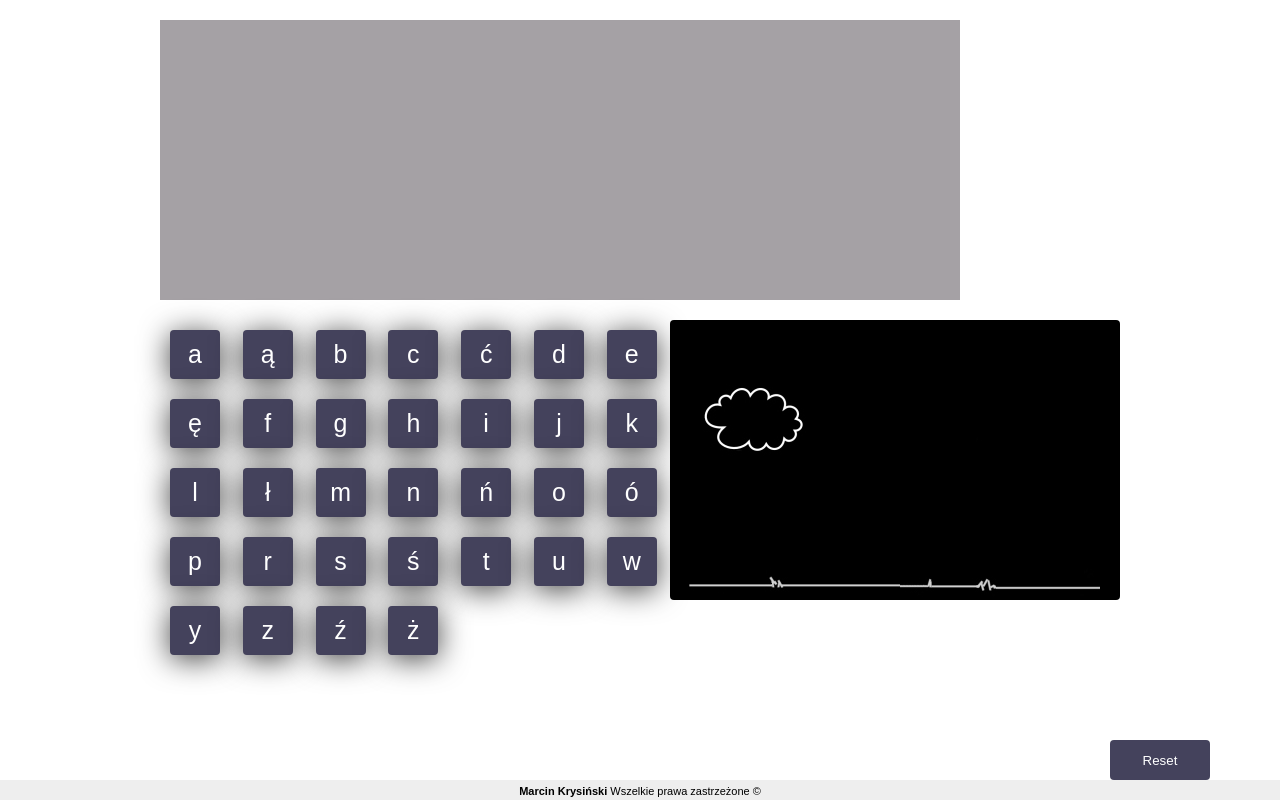
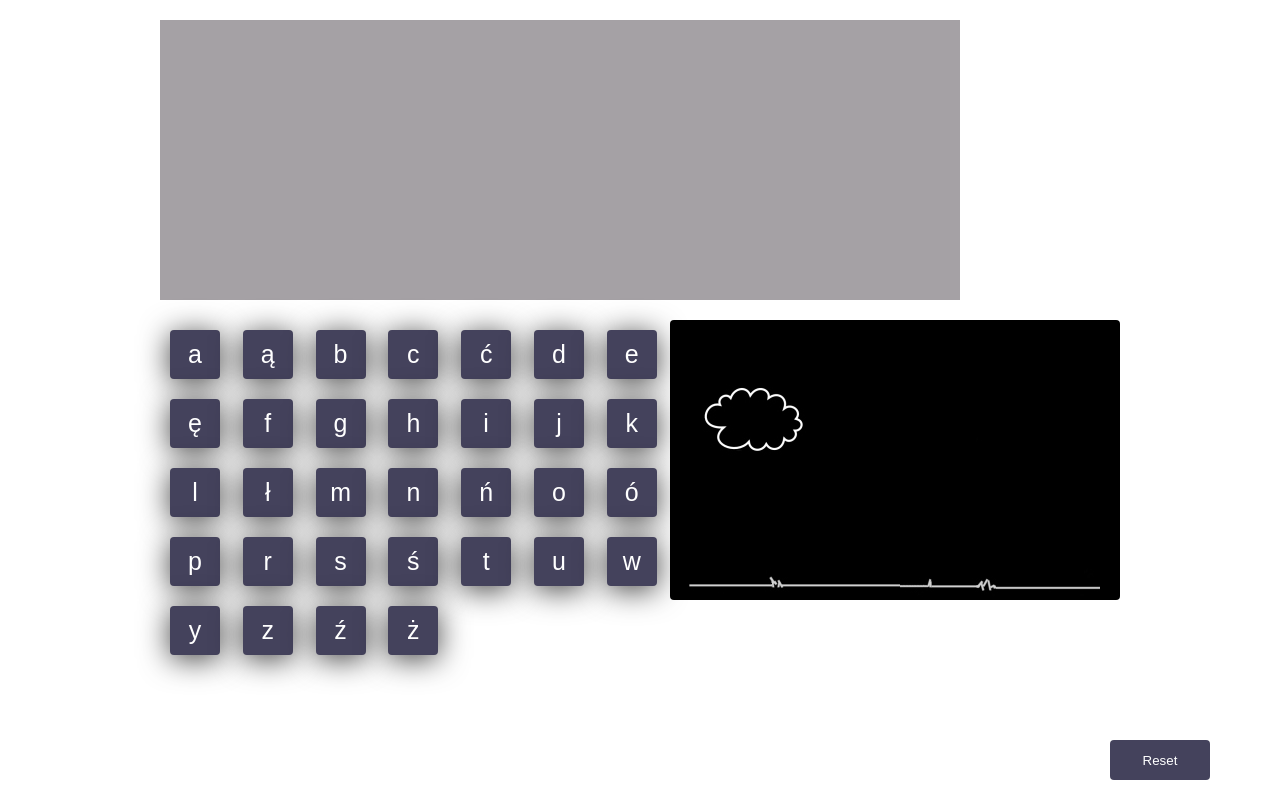
Before and after one commit to Krysik/Krysik.github.io, a plain HTML site: page index.html in a window 1280 px wide. Drawn offline with Linux system fonts and the light colour scheme; no server answers.

Commit message:
delete footer

```diff
--- a/index.html
+++ b/index.html
@@ -56,7 +56,6 @@
     </div>
     <button class="reset">Reset</button>
   </div>
-  <footer><strong>Marcin Krysiński</strong> Wszelkie prawa zastrzeżone &copy;</footer>
   <script src="main.js"></script>
 </body>
 </html>
```
